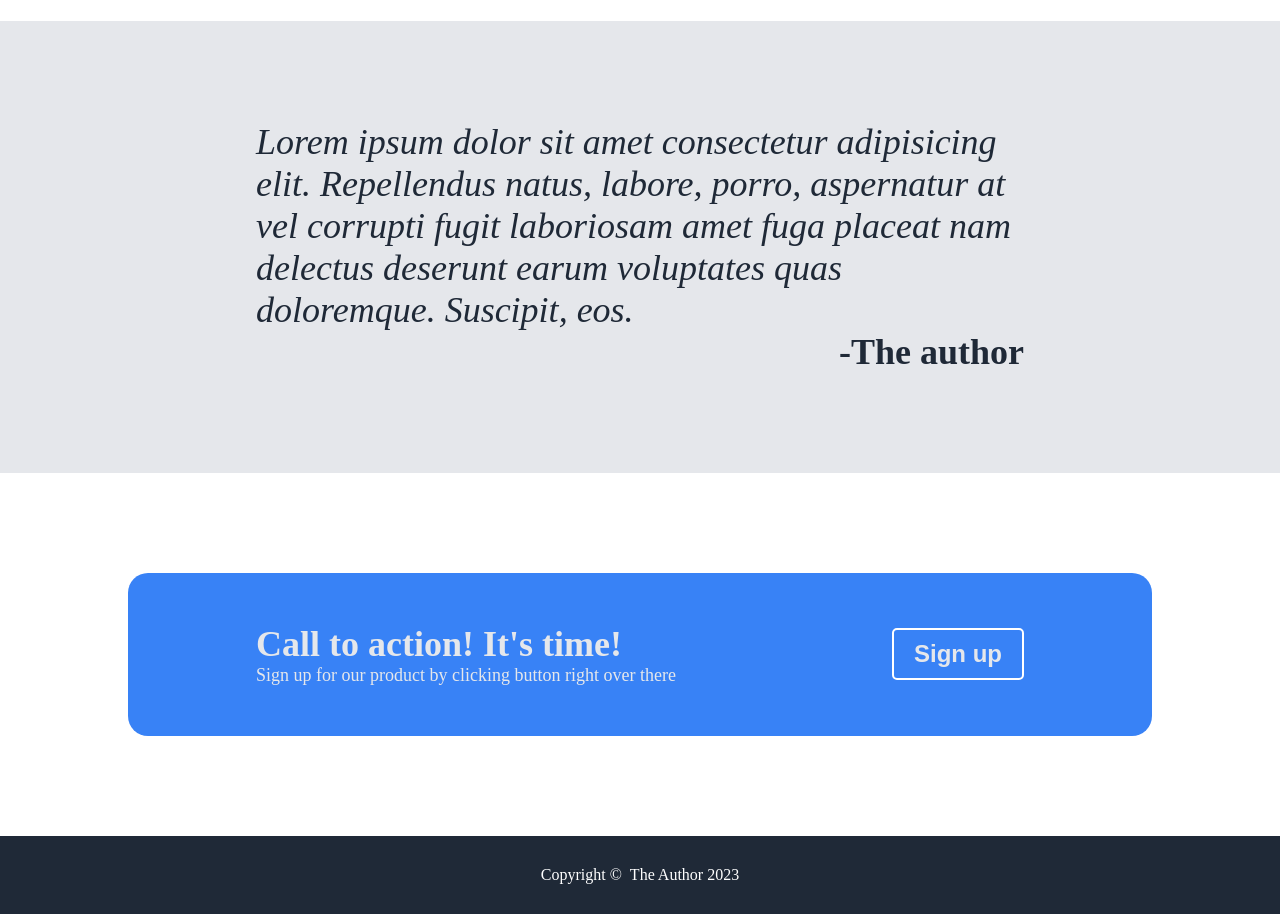
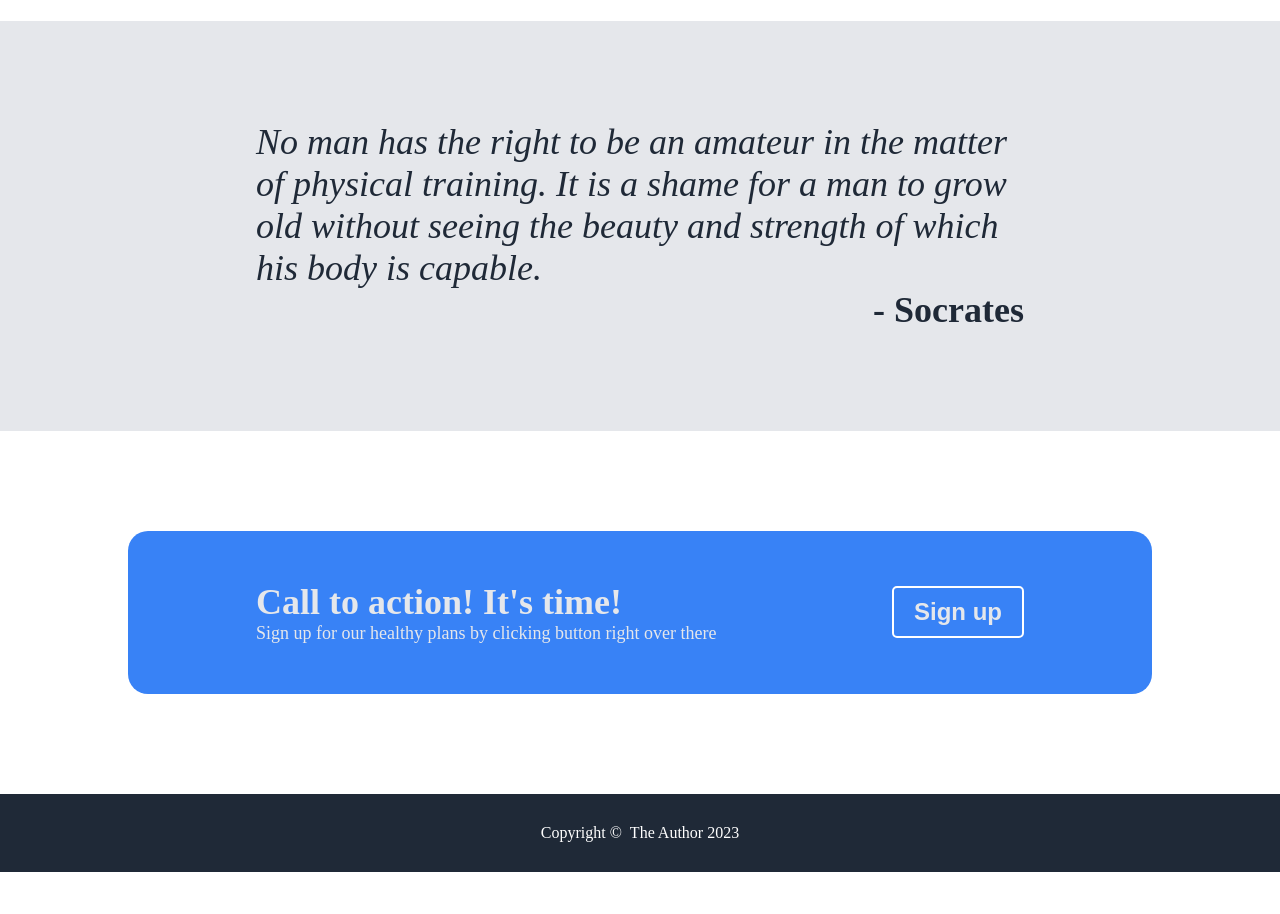
Before and after one commit to mohamedhany1231/projects, a plain HTML site: page index.html in a window 1280 px wide. Shown: the part 1360-2274 px from the top of the page. After the commit the page ends 2232 px from the top, so only its background shows below. Drawn offline with Linux system fonts and the light colour scheme.

Commit message:
Modify quote and about section
add quote about health ,
and modify about section to match the page content

```diff
--- a/index.html
+++ b/index.html
@@ -75,12 +75,12 @@
     <!-- quote -->
     <div class="quote">
 
-        <p class="text"> Lorem ipsum dolor sit amet consectetur adipisicing elit. Repellendus natus, labore, porro,
-             aspernatur at vel corrupti fugit laboriosam amet fuga placeat nam delectus deserunt earum voluptates quas doloremque. Suscipit, eos.
+        <p class="text"> No man has the right to be an amateur in the matter of physical training.
+             It is a shame for a man to grow old without seeing the beauty and strength of which his body is capable.
             </p>
 
        <p class="author">
-        -The author
+        - Socrates
        </p>
     </div>
 
@@ -90,7 +90,7 @@
         <div class="about">
             <div class="text">
                 <h2>Call to action! It's time!</h2>
-                <p>Sign up for our product by clicking button right over there</p>
+                <p>Sign up for our healthy plans by clicking button right over there</p>
             </div>
             <button> Sign up</button>
 
```
